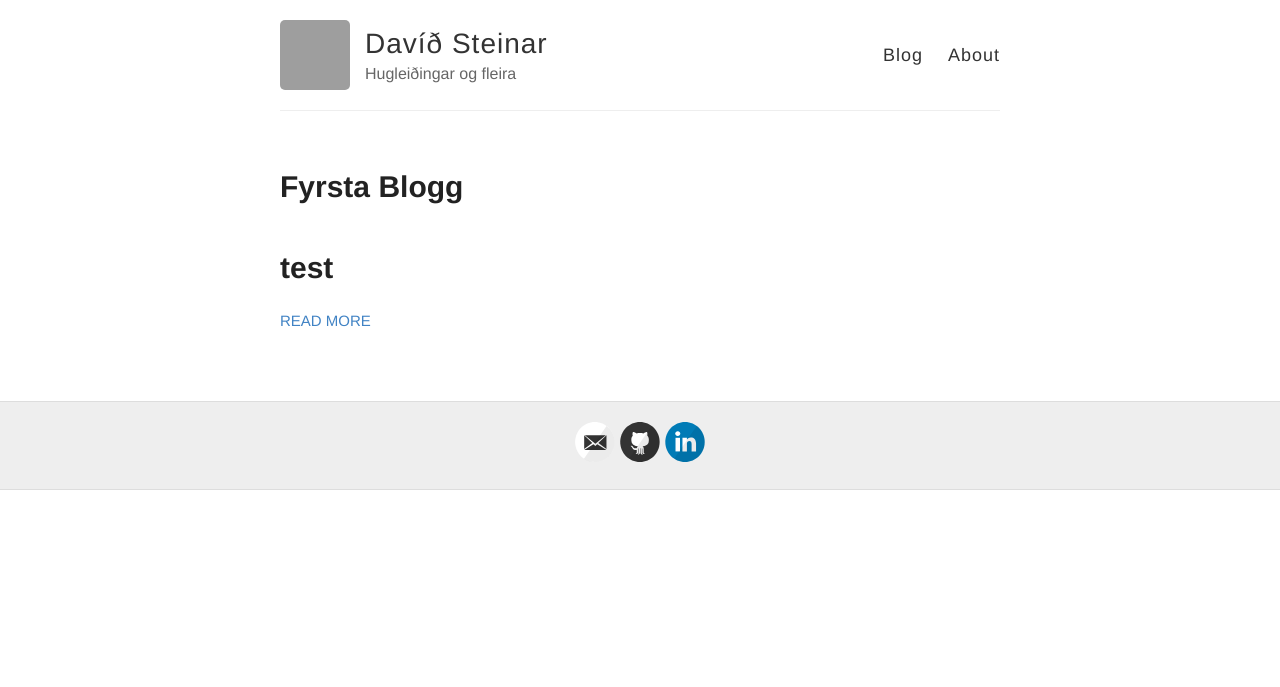
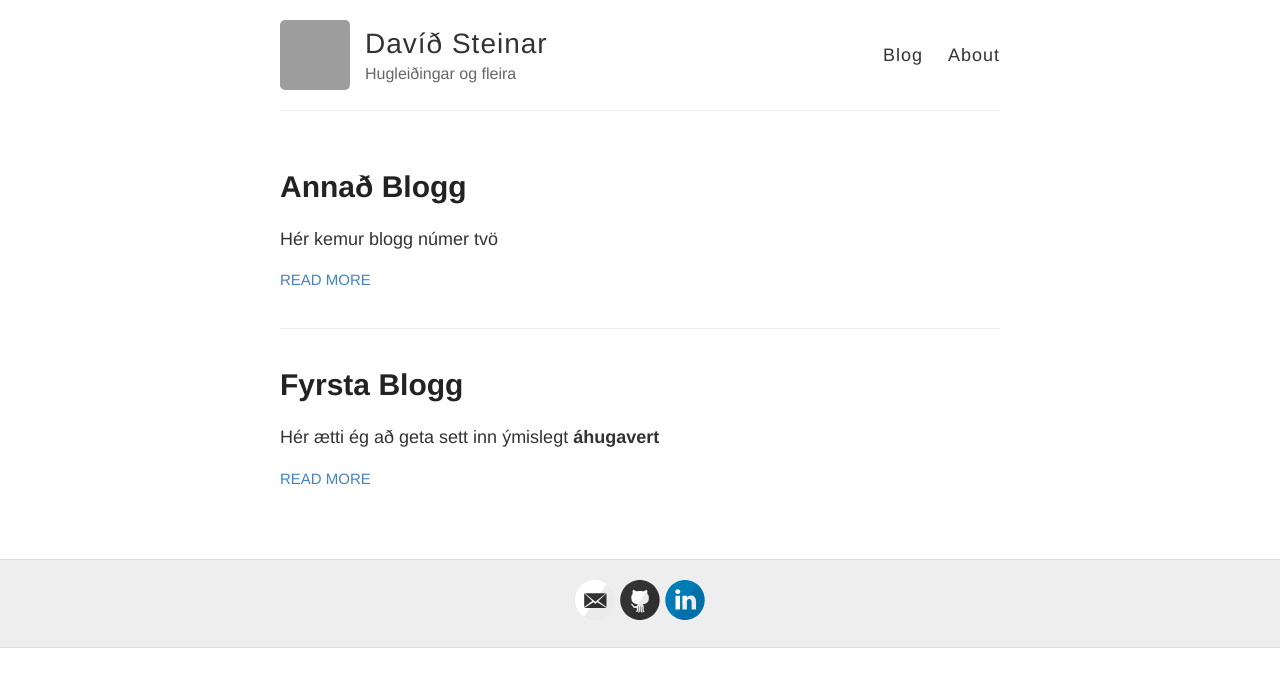
Before and after one commit to davidsteinar/davidsteinar.github.io, a Jekyll site: the page built from index.html, in a window 1280 px wide. Shown: the top 687 px of the page. Built offline with Jekyll 4.4.1, drawn with Linux system fonts in a browser that asks for light colours; grey boxes are pictures that could not be loaded.

Commit message:
annað blogg

```diff
--- a/_posts/2017-2-16-Hello-World.md
+++ b/_posts/2017-2-16-Hello-World.md
@@ -3,6 +3,4 @@ layout: post
 title: Fyrsta Blogg
 ---
 
-# test
-
 Hér ætti ég að geta sett inn ýmislegt **áhugavert**
--- /dev/null
+++ b/_posts/2017-2-16-bloggnumer2.md
@@ -0,0 +1,6 @@
+---
+layout: post
+title: Annað Blogg
+---
+
+Hér kemur blogg númer tvö
```
